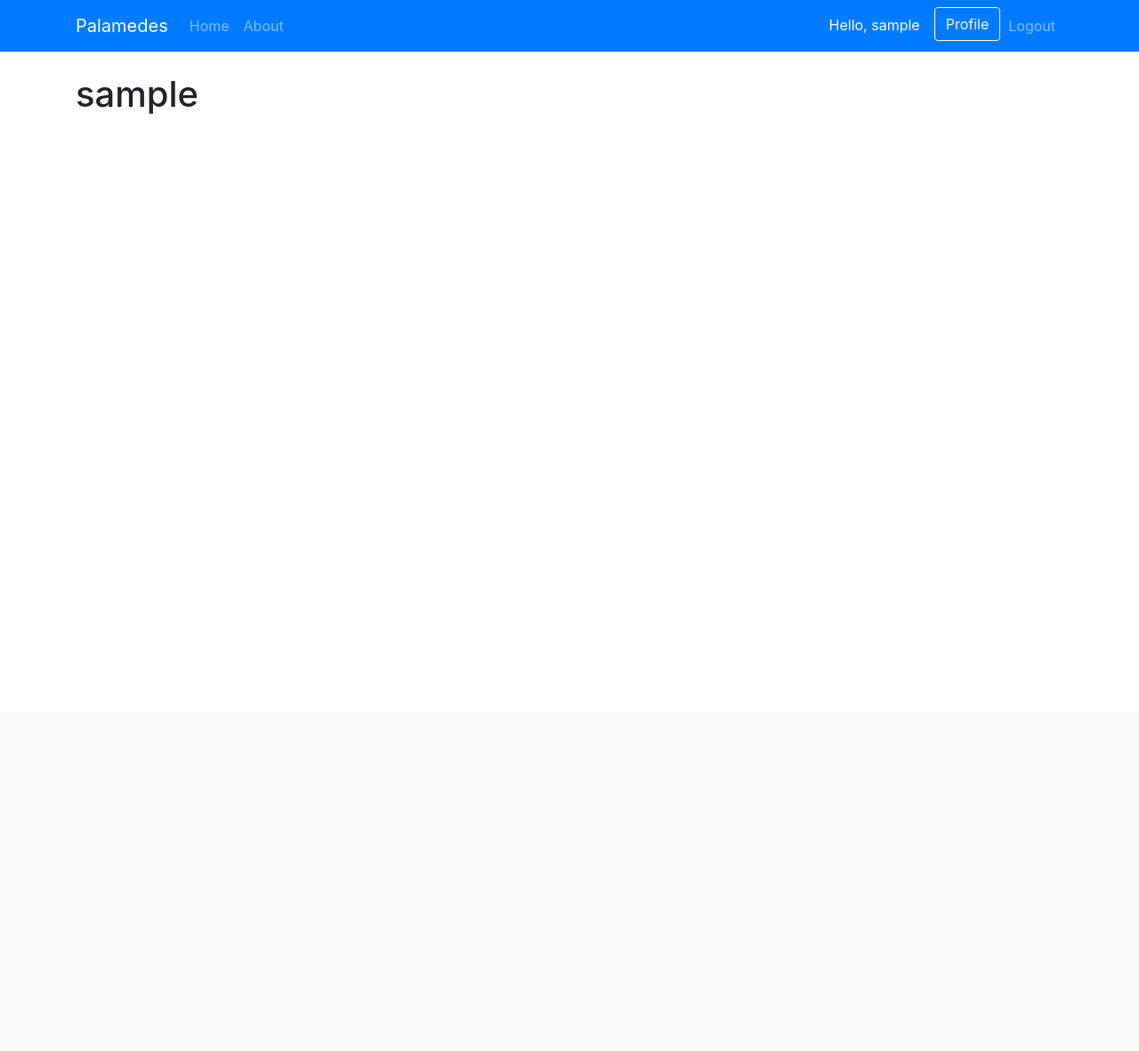
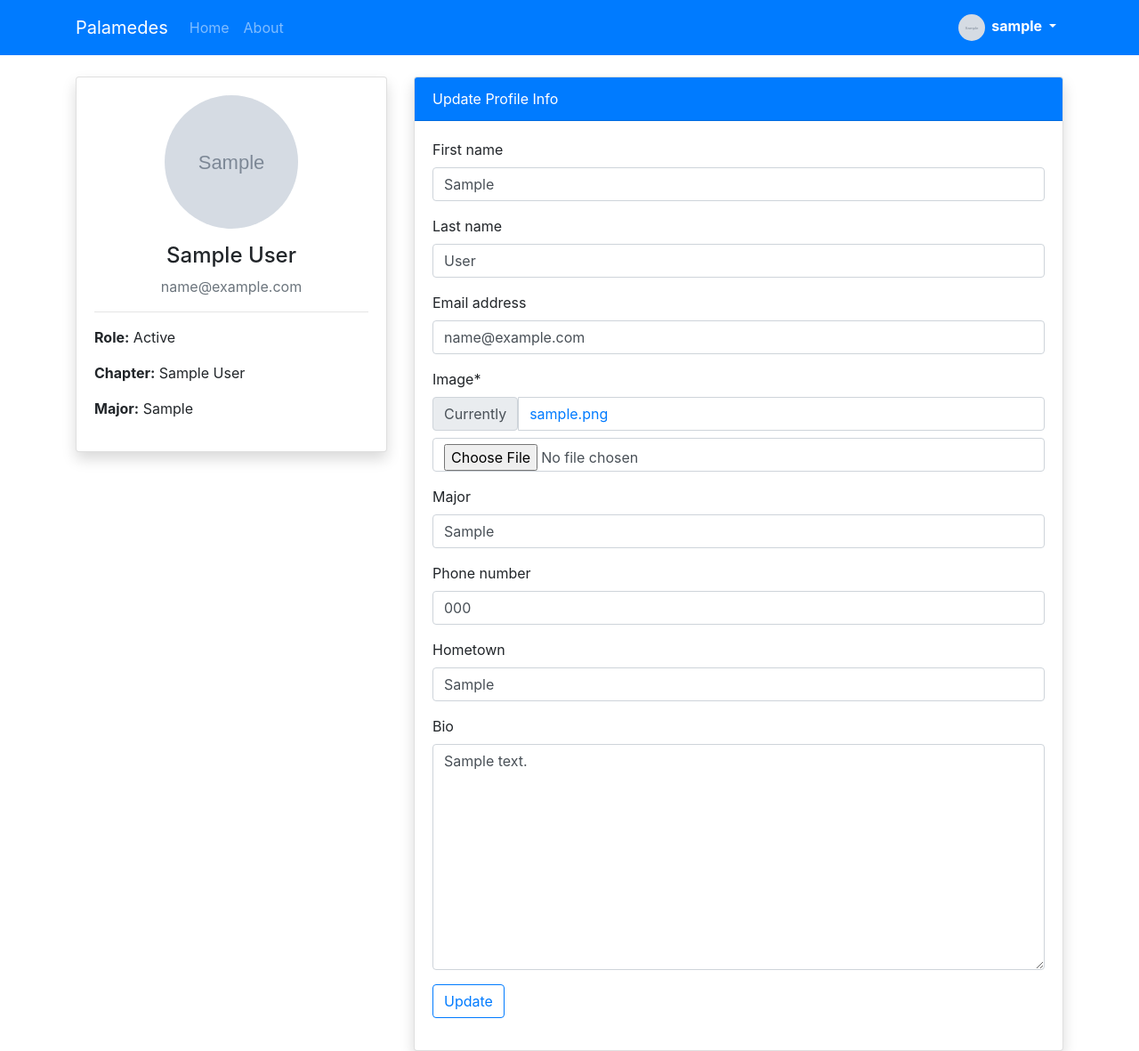
Before and after one commit to dannguyen111/palamedes, a Django app: page /profile/ in a window 1280 px wide. Shown: the whole page at 89% size. Before the commit the page ends 128 px from the top, so only its background shows below. Run offline with Django 5.2, Linux system fonts and the light colour scheme; a user stored in the database is signed in; tables that the repository leaves empty hold one stand-in row (values such as "Sample post"); grey boxes marked "Sample" are stand-in pictures; some libraries are stand-ins or nearby versions.

Commit message:
fixed profile section

```diff
--- a/palamedes/homepage/templates/homepage/base.html
+++ b/palamedes/homepage/templates/homepage/base.html
@@ -29,18 +29,28 @@
                     <li class="nav-item"><a class="nav-link" href="{% url 'about' %}">About</a></li>
                 </ul>
 
-                <ul class="navbar-nav">
-                    {% if user.is_authenticated %}
-                    <li class="nav-item">
-                        <span class="nav-link text-white">Hello, {{ user.username }}</span>
-                    </li>
-                    <li class="nav-item">
-                        <a class="btn btn-outline-light ml-2" href="{% url 'profile' %}">Profile</a>
-                    <li class="nav-item">
-                        <form action="{% url 'logout' %}" method="post" class="form-inline">
-                            {% csrf_token %}
-                            <button type="submit" class="btn btn-link nav-link">Logout</button>
-                        </form>
+                <ul class="navbar-nav ml-auto"> {% if user.is_authenticated %}
+                    <li class="nav-item dropdown">
+                        <a class="nav-link dropdown-toggle font-weight-bold text-white" href="#" id="userMenu"
+                            role="button" data-toggle="dropdown" aria-haspopup="true" aria-expanded="false">
+                            {% if user.image %}
+                            <img src="{{ user.image.url }}" class="rounded-circle mr-1"
+                                style="width: 30px; height: 30px; object-fit: cover;">
+                            {% endif %}
+                            {{ user.username }}
+                        </a>
+                        <div class="dropdown-menu dropdown-menu-right" aria-labelledby="userMenu">
+                            <a class="dropdown-item" href="{% url 'profile' %}">
+                                My Profile
+                            </a>
+
+                            <div class="dropdown-divider"></div>
+
+                            <form action="{% url 'logout' %}" method="post" class="d-inline">
+                                {% csrf_token %}
+                                <button type="submit" class="dropdown-item text-danger">Logout</button>
+                            </form>
+                        </div>
                     </li>
                     {% else %}
                     <li class="nav-item">
--- a/palamedes/palamedes/urls.py
+++ b/palamedes/palamedes/urls.py
@@ -16,9 +16,14 @@ Including another URLconf
 """
 from django.contrib import admin
 from django.urls import include, path
+from django.conf import settings
+from django.conf.urls.static import static
 
 urlpatterns = [
     path('admin/', admin.site.urls),
     path('', include('homepage.urls')),
     path('', include('users.urls')),
 ]
+
+if settings.DEBUG:
+    urlpatterns += static(settings.MEDIA_URL, document_root=settings.MEDIA_ROOT)
--- a/palamedes/users/forms.py
+++ b/palamedes/users/forms.py
@@ -47,3 +47,8 @@ class CustomUserCreationForm(UserCreationForm):
             self.save_m2m()
 
         return user
+
+class ProfileUpdateForm(forms.ModelForm):
+    class Meta:
+        model = CustomUser
+        fields = ['first_name', 'last_name', 'email', 'image', 'major', 'phone_number', 'hometown', 'bio']
--- a/palamedes/users/templates/users/profile.html
+++ b/palamedes/users/templates/users/profile.html
@@ -2,5 +2,41 @@
 {% load crispy_forms_tags %}
 
 {% block content %}
-<h1>{{ user.username }}</h1>
-{% endblock %}
+<div class="content-section">
+    <div class="row">
+        <div class="col-md-4">
+            <div class="card shadow">
+                <div class="card-body text-center">
+                    <img class="rounded-circle account-img mb-3" src="{{ user.image.url }}"
+                        style="width: 150px; height: 150px; object-fit: cover;">
+                    <h4>{{ user.first_name }} {{ user.last_name }}</h4>
+                    <p class="text-secondary">{{ user.email }}</p>
+                    <hr>
+                    <div class="text-left">
+                        <p><strong>Role:</strong> {{ user.get_role_display }}</p>
+                        <p><strong>Chapter:</strong> {{ user.chapter.name }}</p>
+                        <p><strong>Major:</strong> {{ user.major }}</p>
+                    </div>
+                </div>
+            </div>
+        </div>
+
+        <div class="col-md-8">
+            <div class="card shadow">
+                <div class="card-header bg-primary text-white">
+                    Update Profile Info
+                </div>
+                <div class="card-body">
+                    <form method="POST" enctype="multipart/form-data">
+                        {% csrf_token %}
+                        {{ p_form|crispy }}
+                        <div class="form-group">
+                            <button class="btn btn-outline-primary" type="submit">Update</button>
+                        </div>
+                    </form>
+                </div>
+            </div>
+        </div>
+    </div>
+</div>
+{% endblock content %}
--- a/palamedes/users/views.py
+++ b/palamedes/users/views.py
@@ -1,7 +1,7 @@
 from django.shortcuts import render, redirect
 from django.contrib import messages
 from django.contrib.auth.decorators import login_required
-from .forms import CustomUserCreationForm
+from .forms import CustomUserCreationForm, ProfileUpdateForm
 
 def register(request):
     if request.method == 'POST':
@@ -18,4 +18,17 @@ def register(request):
 
 @login_required
 def profile(request):
-    return render(request, 'users/profile.html')
+    if request.method == 'POST':
+        p_form = ProfileUpdateForm(request.POST, request.FILES, instance=request.user)
+        if p_form.is_valid():
+            p_form.save()
+            messages.success(request, f'Your account has been updated!')
+            return redirect('profile')
+    else:
+        p_form = ProfileUpdateForm(instance=request.user)
+
+    context = {
+        'p_form': p_form
+    }
+
+    return render(request, 'users/profile.html', context)
```
